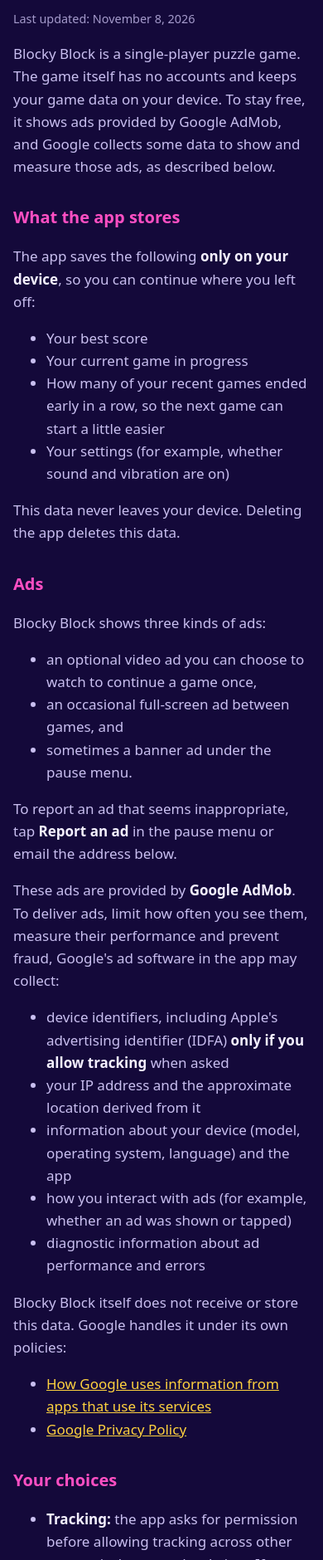
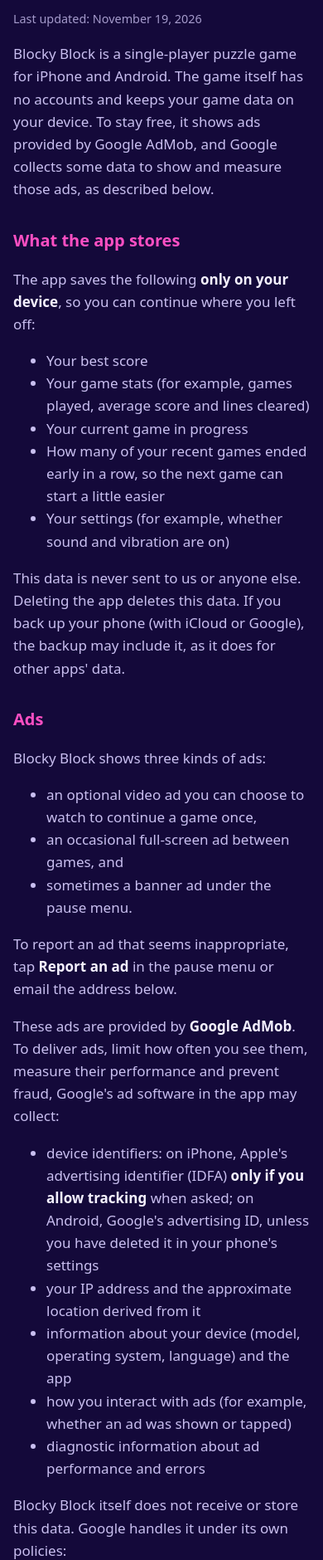
Before and after one commit to blockyblockapp/blockyblockapp.github.io, a plain HTML site: page privacy.html in a window 390 px wide. Shown: the part 120-2000 px from the top of the page at 83% size. Drawn offline with Linux system fonts and the light colour scheme.

Commit message:
docs: update privacy policy for android
- match the app's docs/privacy-policy.md (November 19, 2026)
- cover Android: Google's advertising ID and how to reset or delete it
- note that phone backups may include on-device game data
- add the game stats line missing from the previous update

```diff
--- a/privacy.html
+++ b/privacy.html
@@ -9,19 +9,20 @@
 <body>
   <main>
     <h1>Blocky Block Privacy Policy</h1>
-    <p class="muted">Last updated: November 8, 2026</p>
+    <p class="muted">Last updated: November 19, 2026</p>
 
-    <p>Blocky Block is a single-player puzzle game. The game itself has no accounts and keeps your game data on your device. To stay free, it shows ads provided by Google AdMob, and Google collects some data to show and measure those ads, as described below.</p>
+    <p>Blocky Block is a single-player puzzle game for iPhone and Android. The game itself has no accounts and keeps your game data on your device. To stay free, it shows ads provided by Google AdMob, and Google collects some data to show and measure those ads, as described below.</p>
 
     <h2>What the app stores</h2>
     <p>The app saves the following <strong>only on your device</strong>, so you can continue where you left off:</p>
     <ul>
       <li>Your best score</li>
+      <li>Your game stats (for example, games played, average score and lines cleared)</li>
       <li>Your current game in progress</li>
       <li>How many of your recent games ended early in a row, so the next game can start a little easier</li>
       <li>Your settings (for example, whether sound and vibration are on)</li>
     </ul>
-    <p>This data never leaves your device. Deleting the app deletes this data.</p>
+    <p>This data is never sent to us or anyone else. Deleting the app deletes this data. If you back up your phone (with iCloud or Google), the backup may include it, as it does for other apps' data.</p>
 
     <h2>Ads</h2>
     <p>Blocky Block shows three kinds of ads:</p>
@@ -33,7 +34,7 @@
     <p>To report an ad that seems inappropriate, tap <strong>Report an ad</strong> in the pause menu or email the address below.</p>
     <p>These ads are provided by <strong>Google AdMob</strong>. To deliver ads, limit how often you see them, measure their performance and prevent fraud, Google's ad software in the app may collect:</p>
     <ul>
-      <li>device identifiers, including Apple's advertising identifier (IDFA) <strong>only if you allow tracking</strong> when asked</li>
+      <li>device identifiers: on iPhone, Apple's advertising identifier (IDFA) <strong>only if you allow tracking</strong> when asked; on Android, Google's advertising ID, unless you have deleted it in your phone's settings</li>
       <li>your IP address and the approximate location derived from it</li>
       <li>information about your device (model, operating system, language) and the app</li>
       <li>how you interact with ads (for example, whether an ad was shown or tapped)</li>
@@ -47,7 +48,8 @@
 
     <h2>Your choices</h2>
     <ul>
-      <li><strong>Tracking:</strong> the app asks for permission before allowing tracking across other companies' apps and websites. If you decline, ads are still shown, but they aren't personalized using your advertising identifier. You can change this at any time in iPhone Settings &gt; Privacy &amp; Security &gt; Tracking.</li>
+      <li><strong>Tracking (iPhone):</strong> the app asks for permission before allowing tracking across other companies' apps and websites. If you decline, ads are still shown, but they aren't personalized using your advertising identifier. You can change this at any time in iPhone Settings &gt; Privacy &amp; Security &gt; Tracking.</li>
+      <li><strong>Advertising ID (Android):</strong> you can reset or delete your advertising ID at any time in your phone's settings (on most phones, Settings &gt; Privacy &gt; Ads, or Settings &gt; Google &gt; Ads). Once it's deleted, ads are still shown, but they aren't personalized using it.</li>
       <li><strong>European Economic Area, UK and Switzerland:</strong> you are asked for consent before ads are personalized, and you can change your choice at any time with <strong>Ad privacy choices</strong> in the pause menu.</li>
       <li>Only ads rated suitable for all ages are requested.</li>
     </ul>
```
